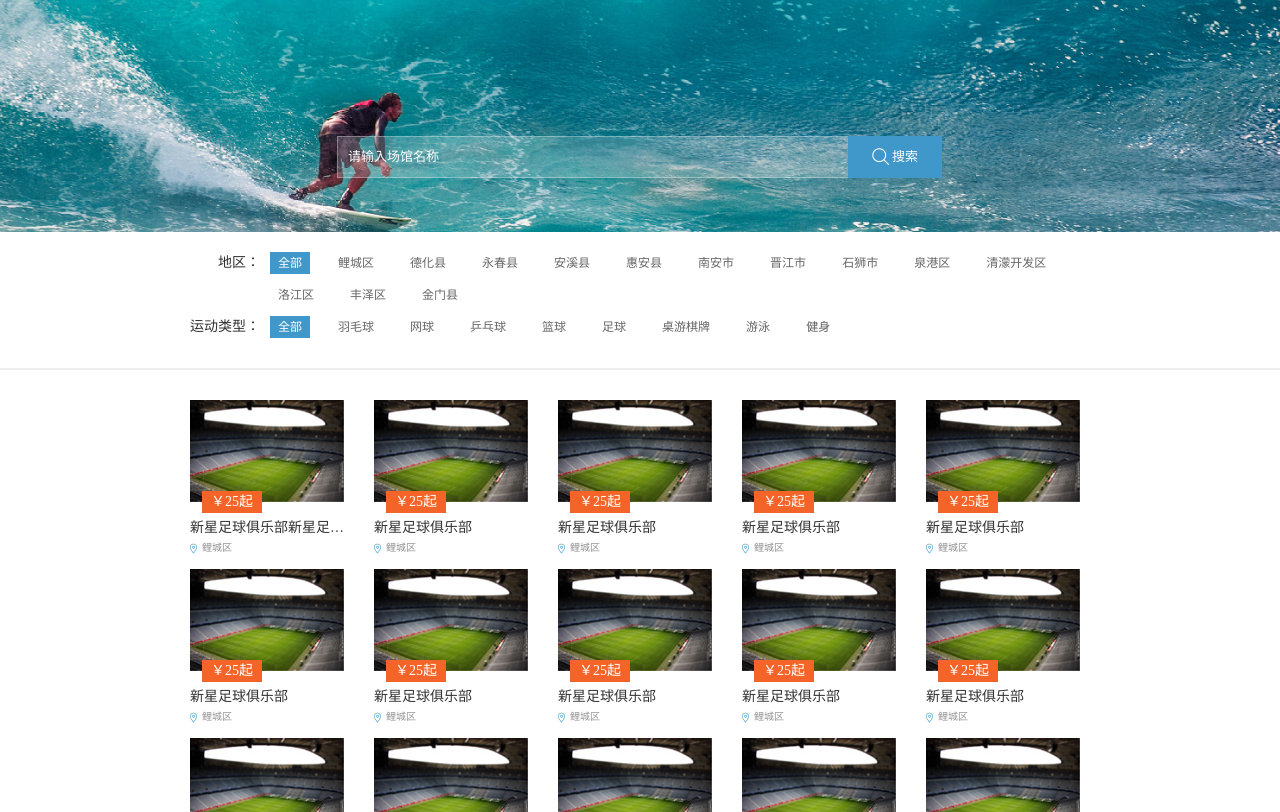
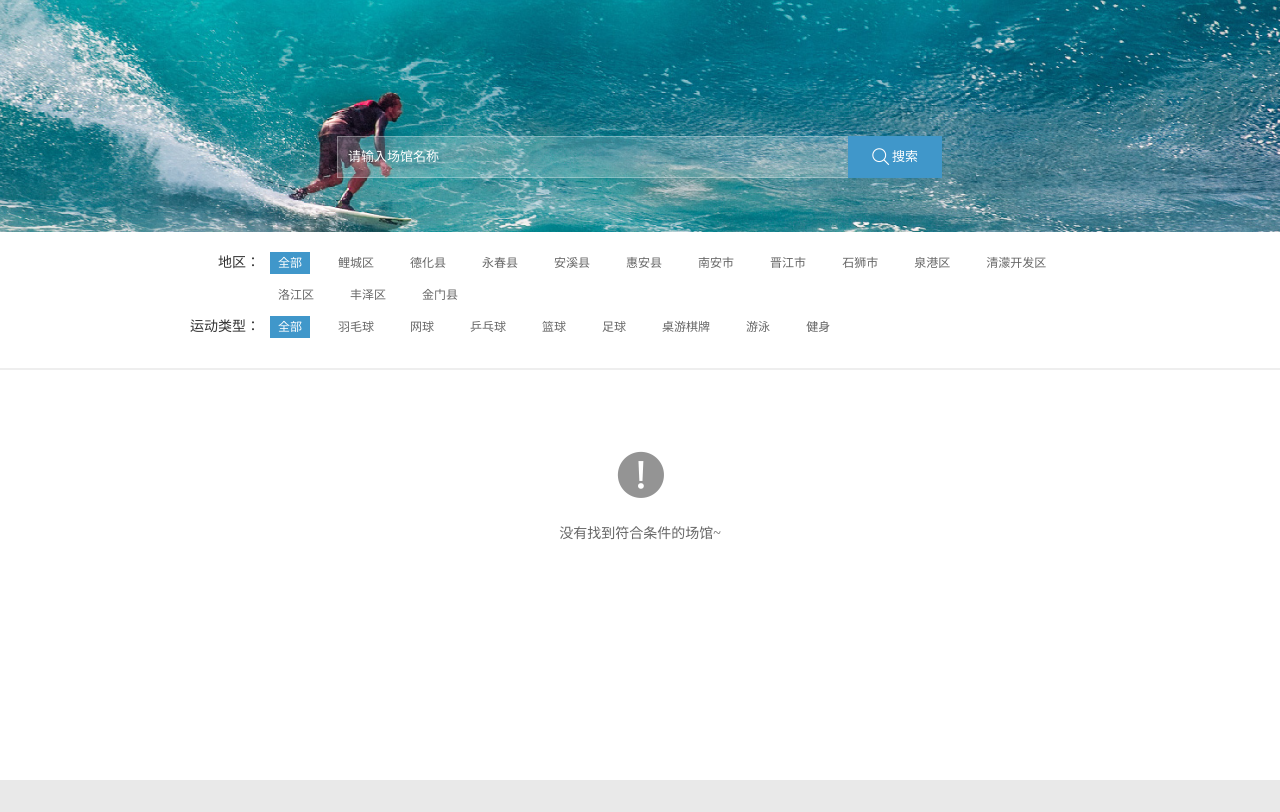
Before and after one commit to armdong/web-0901, a website: page src/list-venues.html in a window 1280 px wide. Shown: the part 62-874 px from the top of the page. Drawn offline with nearby package versions, Linux system fonts and the light colour scheme; files that its build step writes are made by us from their sources.

Commit message:
added no-results styles

```diff
--- a/src/list-venues.html
+++ b/src/list-venues.html
@@ -116,8 +116,7 @@
           <!-- categories wrapper end -->
 
           <!-- results container begin -->
-          <!-- 如果没有场馆，加上 no-venue className， 如果没有找到符合条件的场馆，加上 no-venue-result  -->
-          <div class="results-container">
+          <!-- <div class="results-container">
             <ul class="result-list clearfix">
               <li class="result-item">
                 <a href="detail-venue.html" class="img">
@@ -333,8 +332,17 @@
                 <a href="javascript:;" class="last">尾页</a>
               </p>
             </div>
+          </div> -->
+          <!-- results container end -->
+
+          <!-- no result begin -->
+          <div class="result-container">
+            <div class="no-results">
+              <div class="img"><img src="static/images/icon_warning.png" alt="warning"></div>
+              <p class="text">没有找到符合条件的场馆~</p>
+            </div>
           </div>
-          <!-- results container end -->
+          <!-- no result end -->
 
         </div>
         <!-- page container end -->
--- a/src/static/scss/list-clubs.scss
+++ b/src/static/scss/list-clubs.scss
@@ -251,4 +251,29 @@
       }
     }
   }
+
+  .no-results {
+    width: 900px;
+    min-height: 300px;
+    padding: 80px 0 30px;
+    margin: 0 auto;
+
+    .img {
+      width: 49px;
+      height: 49px;
+      margin: 0 auto;
+
+      img {
+        width: 100%;
+      }
+    }
+
+    .text {
+      padding: 20px 0;
+      text-align: center;
+      font-size: 14px;
+      line-height: 30px;
+      color: #666;
+    }
+  }
 }
--- a/src/static/scss/list-courses.scss
+++ b/src/static/scss/list-courses.scss
@@ -282,4 +282,29 @@
       }
     }
   }
+
+  .no-results {
+    width: 900px;
+    min-height: 300px;
+    padding: 80px 0 30px;
+    margin: 0 auto;
+
+    .img {
+      width: 49px;
+      height: 49px;
+      margin: 0 auto;
+
+      img {
+        width: 100%;
+      }
+    }
+
+    .text {
+      padding: 20px 0;
+      text-align: center;
+      font-size: 14px;
+      line-height: 30px;
+      color: #666;
+    }
+  }
 }
--- a/src/static/scss/list-games.scss
+++ b/src/static/scss/list-games.scss
@@ -262,4 +262,29 @@
       }
     }
   }
+
+  .no-results {
+    width: 900px;
+    min-height: 300px;
+    padding: 80px 0 30px;
+    margin: 0 auto;
+
+    .img {
+      width: 49px;
+      height: 49px;
+      margin: 0 auto;
+
+      img {
+        width: 100%;
+      }
+    }
+
+    .text {
+      padding: 20px 0;
+      text-align: center;
+      font-size: 14px;
+      line-height: 30px;
+      color: #666;
+    }
+  }
 }
--- a/src/static/scss/list-sports.scss
+++ b/src/static/scss/list-sports.scss
@@ -96,4 +96,29 @@
       }
     }
   }
+
+  .no-results {
+    width: 900px;
+    min-height: 300px;
+    padding: 80px 0 30px;
+    margin: 0 auto;
+
+    .img {
+      width: 49px;
+      height: 49px;
+      margin: 0 auto;
+
+      img {
+        width: 100%;
+      }
+    }
+
+    .text {
+      padding: 20px 0;
+      text-align: center;
+      font-size: 14px;
+      line-height: 30px;
+      color: #666;
+    }
+  }
 }
--- a/src/static/scss/list-venues.scss
+++ b/src/static/scss/list-venues.scss
@@ -264,4 +264,29 @@
       }
     }
   }
+
+  .no-results {
+    width: 900px;
+    min-height: 300px;
+    padding: 80px 0 30px;
+    margin: 0 auto;
+
+    .img {
+      width: 49px;
+      height: 49px;
+      margin: 0 auto;
+
+      img {
+        width: 100%;
+      }
+    }
+
+    .text {
+      padding: 20px 0;
+      text-align: center;
+      font-size: 14px;
+      line-height: 30px;
+      color: #666;
+    }
+  }
 }
```
Also changed, not shown: src/static/images/icon_warning.png (added).
